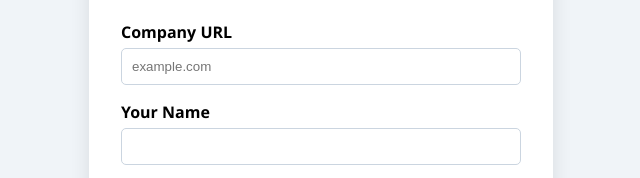
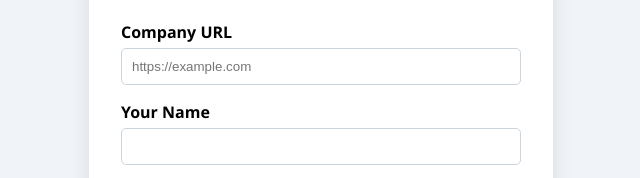
Before and after one commit to Priyankkr2005/red-dolphin, a website: page public/index.html in a window 1280 px wide. Shown: the part 161-339 px from the top of the page, 319-959 px from the left. Drawn offline with Linux system fonts and the light colour scheme.

Commit message:
Update index.html

```diff
--- a/public/index.html
+++ b/public/index.html
@@ -64,7 +64,7 @@
     <h1>Red Dolphin</h1>
     <form id="monitorForm" novalidate>
       <label for="url">Company URL</label>
-      <input type="text" id="url" name="url" placeholder="example.com" required>
+      <input type="text" id="url" name="url" placeholder="https://example.com" required>
 
       <label for="name">Your Name</label>
       <input type="text" id="name" name="name" required>
```
